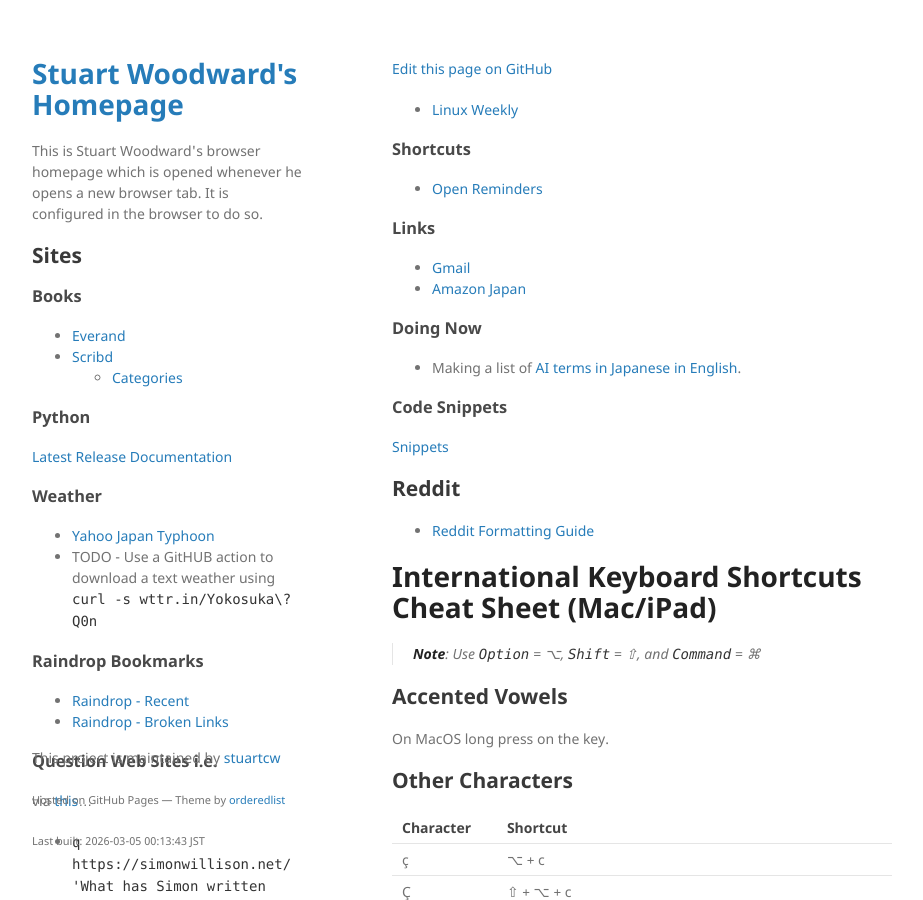
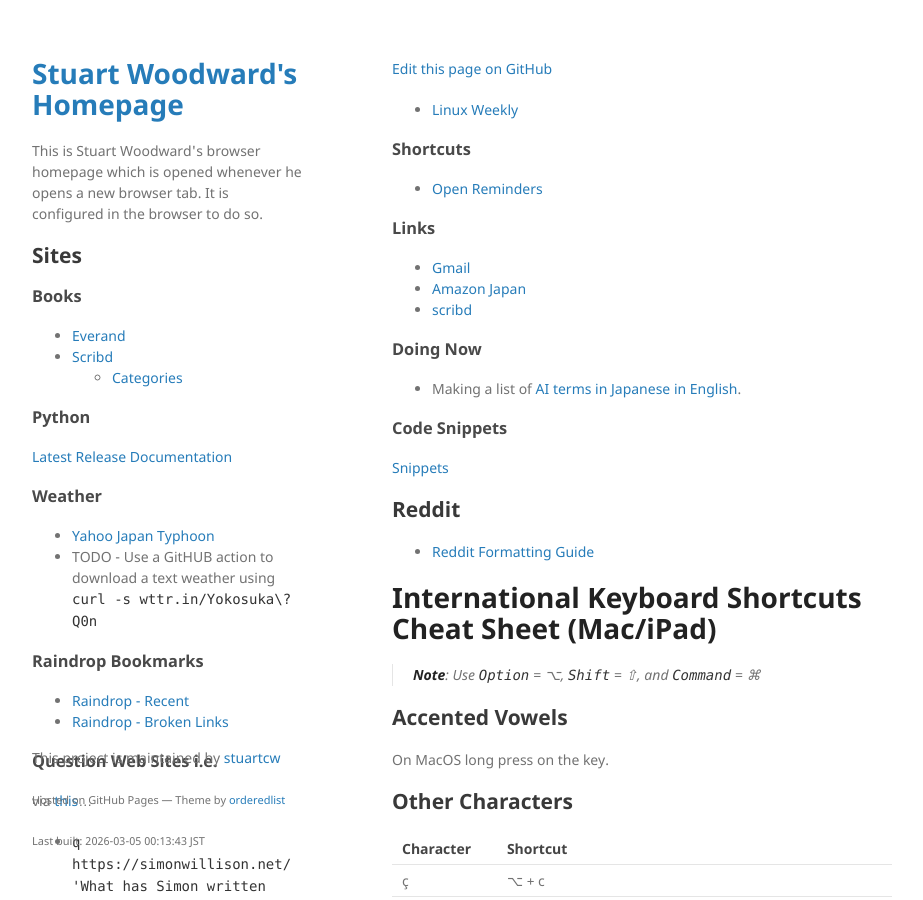
Before and after one commit to stuartcw/homepage, a Jekyll site: the page built from index.md, in a window 1280 px wide and 900 px high. Shown: the whole window, without its empty margins (178-1101 px from the left). Built offline with Jekyll 4.4.1, drawn with Linux system fonts in a browser that asks for light colours.

Commit message:
Add Scribd link to index.md

```diff
--- a/index.md
+++ b/index.md
@@ -14,6 +14,7 @@
 
 * [Gmail](https://mail.google.com/mail/u/0/#inbox)
 * [Amazon Japan](http://amazon.co.jp/)
+* [scribd](https://www.scribd.com/home)
 
 ### Doing Now
 
```
